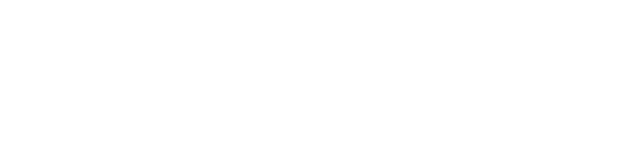
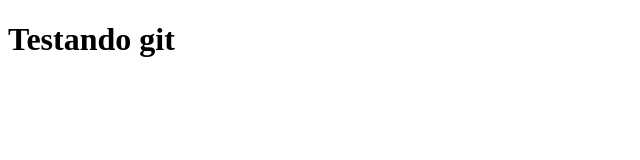
Before and after one commit to nicholasrr90/M1SP2-Blog, a plain HTML site: page index.html in a window 1280 px wide. Shown: the whole page, without its empty margins (0-640 px from the left). Drawn offline with Linux system fonts and the light colour scheme.

Commit message:
Adicionado Titulo index

```diff
--- a/index.html
+++ b/index.html
@@ -6,6 +6,6 @@
     <title>Brincando com git</title>
 </head>
 <body>
-
+    <h1>Testando git</h1>
 </body>
 </html>
```
